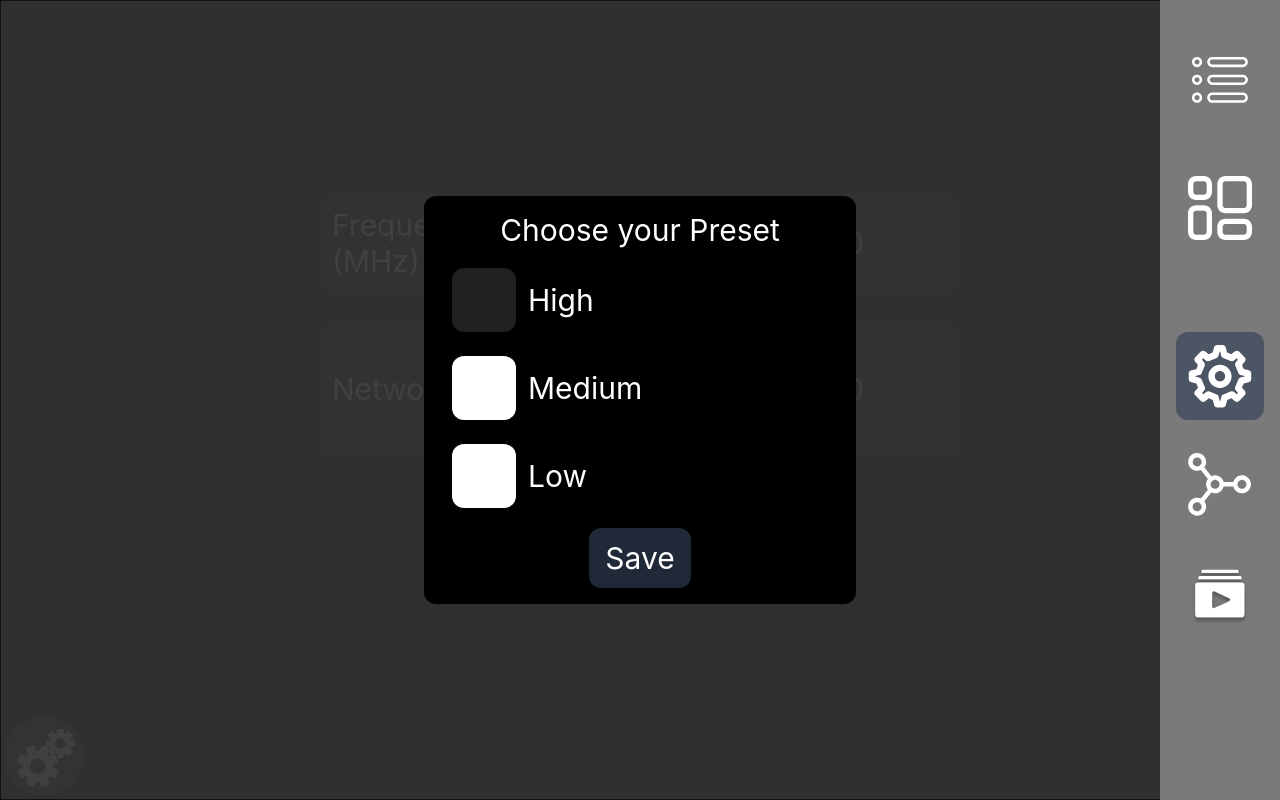
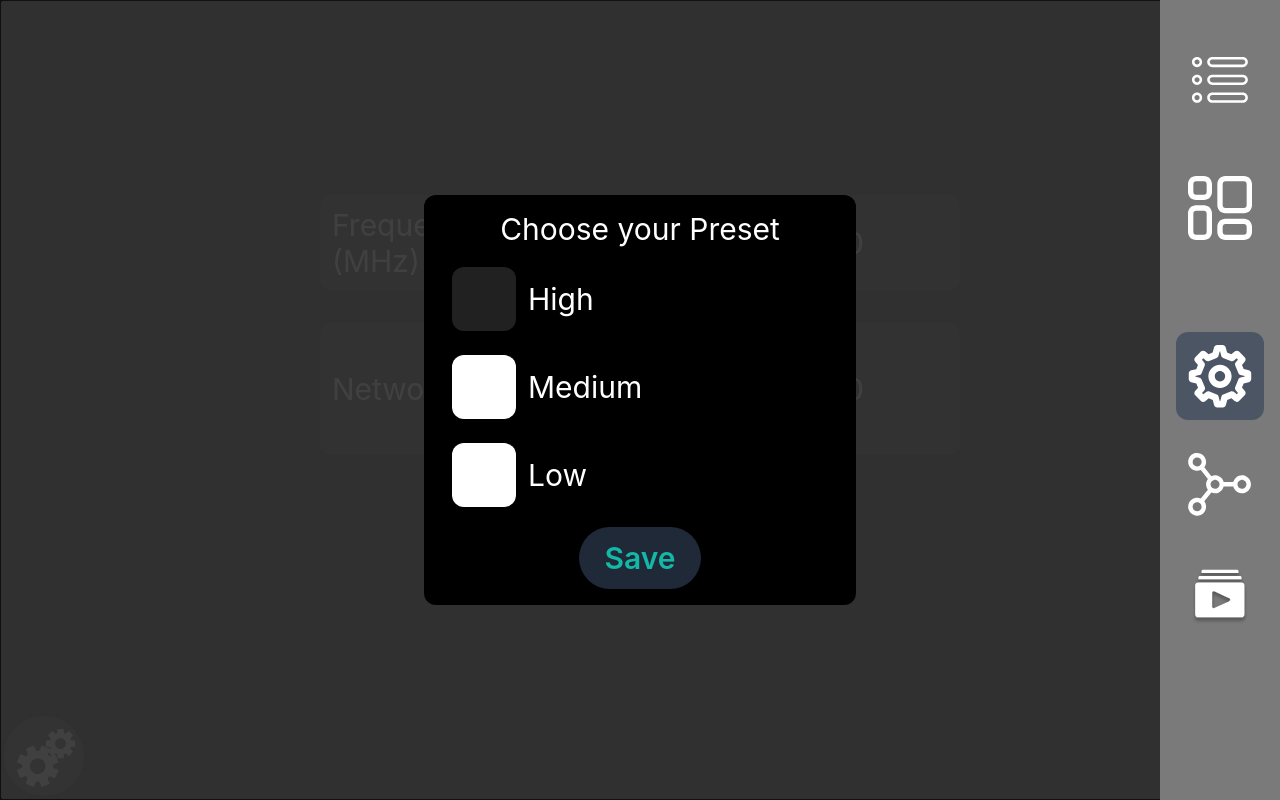
Before and after one commit to RoyKonzizky/SilvusInstallerFork, a React (Vite) app: page / in a window 1280 px wide. Both pictures are taken after a click on the element 44 px from the left and 756 px from the top of the page. Built offline with nearby package versions, Linux system fonts and the light colour scheme.

Commit message:
changing the style of the buttons and the dashboard

```diff
--- a/src/components/Pages/Dashboard/Dashboard.tsx
+++ b/src/components/Pages/Dashboard/Dashboard.tsx
@@ -1,15 +1,15 @@
-import { Settings } from "../Settings/Settings.tsx";
-import { Topology } from "../Topology/Topology.tsx";
-import { Camera } from "../Camera/Camera.tsx";
+import {Settings} from "../Settings/Settings.tsx";
+import {Topology} from "../Topology/Topology.tsx";
+import {Camera} from "../Camera/Camera.tsx";
 
 export function Dashboard() {
-    const elements = [<Settings isSmaller={true} />, <Topology isSmaller={true} />, <Camera />, <>VIDEO</>, <>GALLERY</>];
+    const elements = [<Settings isSmaller={true}/>, <Topology isSmaller={true}/>, <Camera/>, <>VIDEO</>, <>GALLERY</>];
     const isOddLength = elements.length % 2 === 1;
 
     return (
         <div className="container mx-auto px-4 py-8">
             <h1 className="text-3xl font-semibold mb-4">Dashboard</h1>
-            <div className={`grid grid-cols-${isOddLength ? '3' : '2'} gap-4`}>
+            <div className={`grid grid-cols-2 gap-4`}>
                 {elements.map((element, index) => (
                     <div key={index} className={`bg-gray-900 text-xs p-3 rounded-xl ${isOddLength && index === elements.length - 1 ? 'col-span-2' : ''}`}>
                         {element}
--- a/src/components/Pages/Settings/PresetsButton/PresetsButtonModal/PresetsButtonModal.tsx
+++ b/src/components/Pages/Settings/PresetsButton/PresetsButtonModal/PresetsButtonModal.tsx
@@ -28,7 +28,7 @@ function PresetsButtonModal(props: IPresetsButtonModalProps) {
                         <div className="flex items-center">{preset}</div>
                     </div>
                 ))}
-                <input type="button" className="text-center mt-2 px-4 py-3 rounded-xl cursor-pointer bg-gray-800"
+                <input type="button" className="text-center mt-2 cursor-pointer bg-gray-800 inline-block px-6 py-3 font-semibold rounded-full border border-transparent border-3 border-teal-500 text-teal-500 transition duration-150 ease-in-out"
                        onClick={handleCloseModal} value="Save"/>
             </div>
         </Modal>
--- a/src/components/Pages/Settings/SettingInput/SettingInput.tsx
+++ b/src/components/Pages/Settings/SettingInput/SettingInput.tsx
@@ -18,9 +18,9 @@ function SettingInput(props: ISettingInputProps) {
                            event.preventDefault();
                    }}
                    inputMode={props.type === "number" ? "numeric" : "text"}
-                   className={`text-center rounded-xl bg-gray-800 border border-transparent focus:outline-none focus:ring-2 focus:ring-offset-2 focus:ring-gray-800 ${props.type === "text" || props.type === "number"
-                       ? "w-[40%] text-start p-2"
-                       : (props.type === "button" && "px-4 py-3")}`}
+                   className={`bg-gray-800 border border-transparent focus:outline-none focus:ring-2 focus:ring-offset-2 focus:ring-gray-800 ${props.type === "text" || props.type === "number"
+                       ? "w-[40%] text-start p-2 rounded-xl"
+                       : (props.type === "button" && "inline-block px-6 py-3 font-semibold rounded-full border-3 border-teal-500 text-teal-500 transition duration-150 ease-in-out")}`}
             />
         </div>
     );
--- a/src/components/Pages/Topology/Topology.tsx
+++ b/src/components/Pages/Topology/Topology.tsx
@@ -60,7 +60,7 @@ export function Topology(props: ITopologyProps) {
     };
 
     return (
-        <div className={`${props.isSmaller ? "w-[30%] h-[30%]" : "w-full h-full border border-black bg-black"} block absolute overflow-hidden`}>
+        <div className={`${props.isSmaller ? "w-[35%] h-[35%]" : "w-full h-full border border-black bg-black"} block absolute overflow-hidden`}>
             <GraphCanvas
                 theme={customTheme}
                 ref={graphRef}
```
